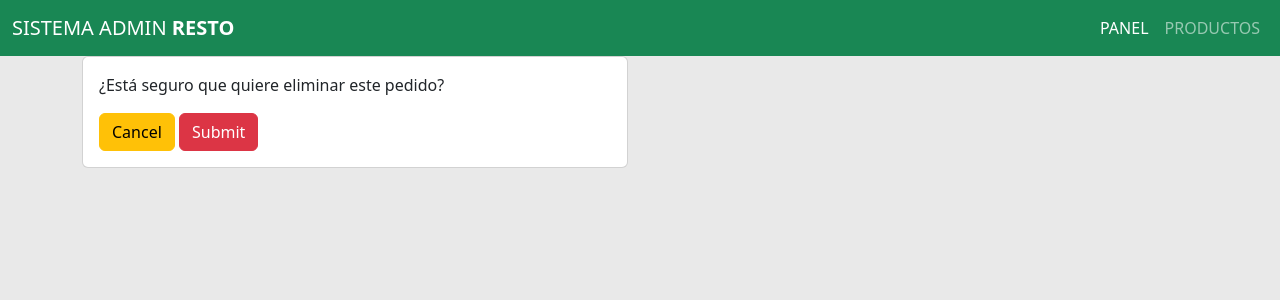
After one commit to juanpafittipaldi/Proyecto1-AmadorJose-FittipaldiJuanPablo, a Django app: page /eliminar_pedido/2 in a window 1280 px wide. The commit adds this page. Shown: the top 300 px of the page. Run offline with Django 4.2, Linux system fonts and the light colour scheme; data comes from the database, SQL or seed files in the repository; both versions use the stored data as it was after the commit.

Commit message:
Resuelto: ya se puede eliminar el pedido desde la vista del cliente.

```diff
--- a/sistema_administrativo/resto/templates/resto/cliente.html
+++ b/sistema_administrativo/resto/templates/resto/cliente.html
@@ -64,7 +64,7 @@
                         <td>{{pedido.fecha_creacion}}</td>
                         <td>{{pedido.status}}</td>
                         <td><a href="{% url 'actualizar_pedido' pedido.id %}">Actualizar</a></td>
-                        <td><a href="">Eliminar</a></td>
+                        <td><a href="{% url 'eliminar_pedido' pedido.id %}">Eliminar</a></td>
                     </tr>
 
                     {% endfor %}
--- /dev/null
+++ b/sistema_administrativo/resto/templates/resto/eliminar_pedido.html
@@ -0,0 +1,25 @@
+{%  extends 'resto/base.html' %}
+{% load static %}
+{% block content %}
+
+<div class="container">
+    <div class="row">
+        <div class="col-md-6">
+            <div class="card card-body">
+
+
+                <p>¿Está seguro que quiere eliminar este pedido?</p>
+
+                <form action="{% url 'eliminar_pedido' item.id  %}" method="POST">
+
+                    {% csrf_token %}
+                    <a class="btn btn-warning" href="{% url 'home' %}">Cancel</a>
+
+                    <input class="btn btn-danger" type="submit" name="Confirmar">
+                </form>
+            </div>
+        </div>
+    </div>
+</div>
+
+{% endblock %}
--- a/sistema_administrativo/resto/urls.py
+++ b/sistema_administrativo/resto/urls.py
@@ -10,4 +10,6 @@ urlpatterns = [
     path('crear_producto/', views.crearProducto, name="crear_producto"),
     #Actualizar Pedido
     path('actualizar_pedido/<str:pk>', views.actualizarPedido, name="actualizar_pedido"),
+    #Borrar Pedido
+    path('eliminar_pedido/<str:pk>', views.eliminarPedido, name="eliminar_pedido"),
 ]
--- a/sistema_administrativo/resto/views.py
+++ b/sistema_administrativo/resto/views.py
@@ -98,3 +98,12 @@ def actualizarPedido(request, pk):
 
 	context = {'form':form}
 	return render(request, 'resto/formulario_pedido.html', context)
+
+
+def eliminarPedido(request, pk):
+	pedido = Pedido.objects.get(id=pk)
+	if request.method == 'POST':
+			pedido.delete()
+			return redirect('/')
+	context = {'item':pedido}
+	return render(request, 'resto/eliminar_pedido.html', context)
```
Also changed, not shown: sistema_administrativo/db.sqlite3.
